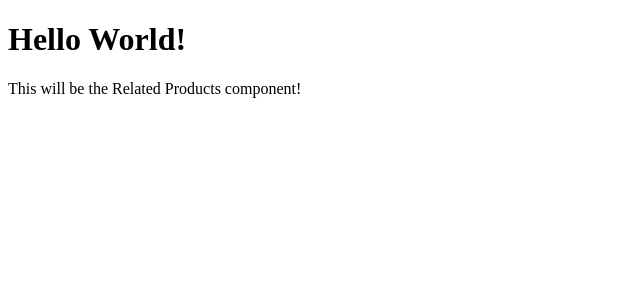
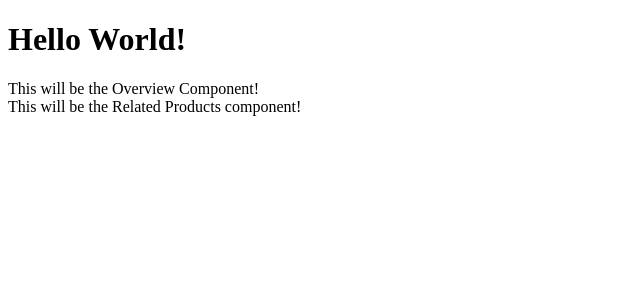
Before and after one commit to SDC-Honeydew/project-atelier, a React app: page / in a window 1280 px wide. Shown: the top 300 px of the page, without its empty margins (0-640 px from the left). Built offline with nearby package versions, Linux system fonts and the light colour scheme; the HTML template or start-up script is replaced by a standard one.

Commit message:
Basic overview div

```diff
--- a/client/src/app.jsx
+++ b/client/src/app.jsx
@@ -1,5 +1,6 @@
 import React from 'react';
 import RelatedProducts from './related/relatedProducts.jsx';
+import ProductOverview from './overview/overview.jsx'
 
 class App extends React.Component {
   constructor(props) {
@@ -11,6 +12,7 @@ class App extends React.Component {
     return (
       <div>
       <h1 id='test'>Hello World!</h1>
+      <ProductOverview />
       <RelatedProducts/>
       </div>
     )
--- /dev/null
+++ b/client/src/overview/overview.jsx
@@ -0,0 +1,16 @@
+import React from 'react';
+
+class Overview extends React.Component {
+  constructor(props) {
+    super(props)
+    this.state = {}
+  }
+
+  render() {
+    return (
+      <div>This will be the Overview Component!</div>
+    )
+  }
+}
+
+export default Overview;
```
